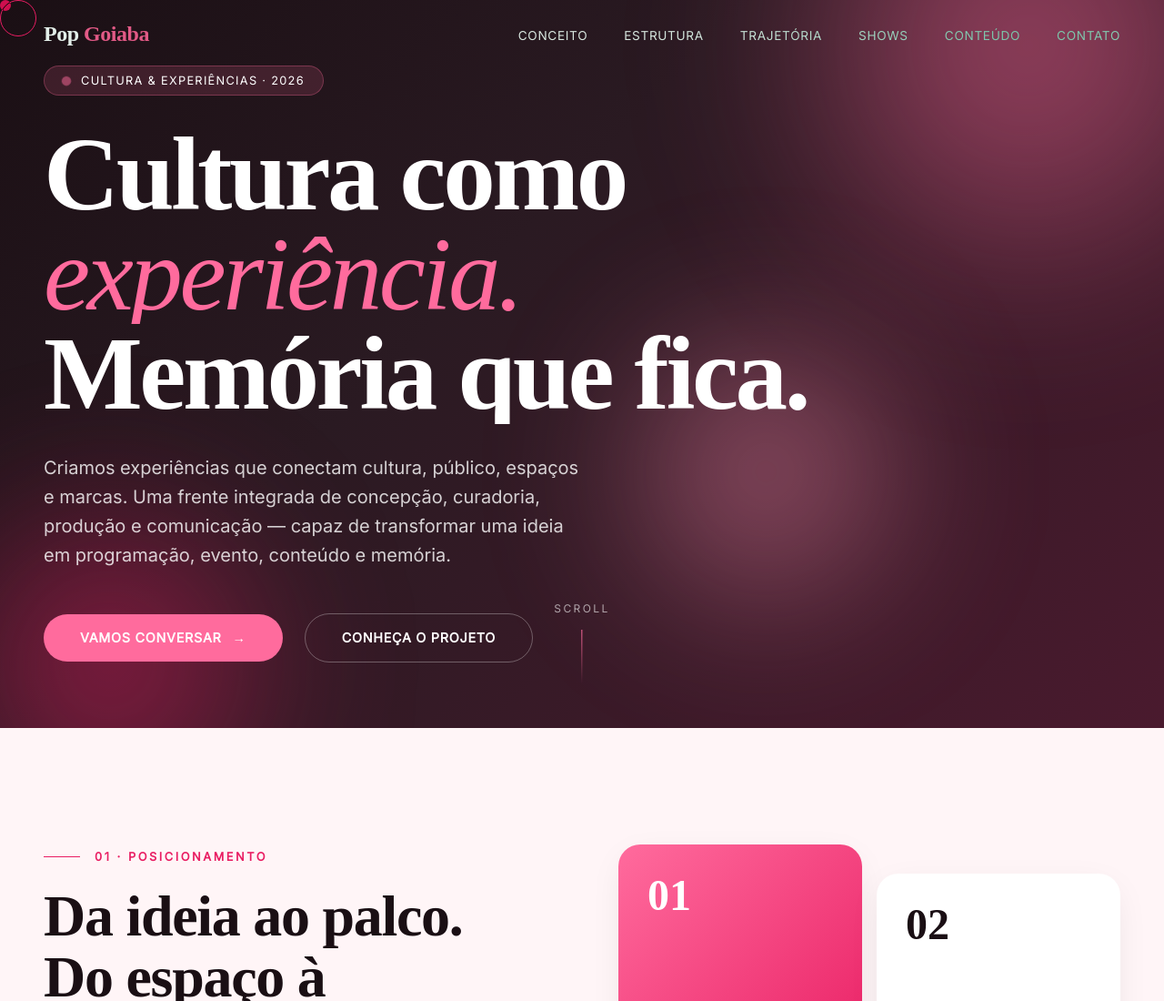
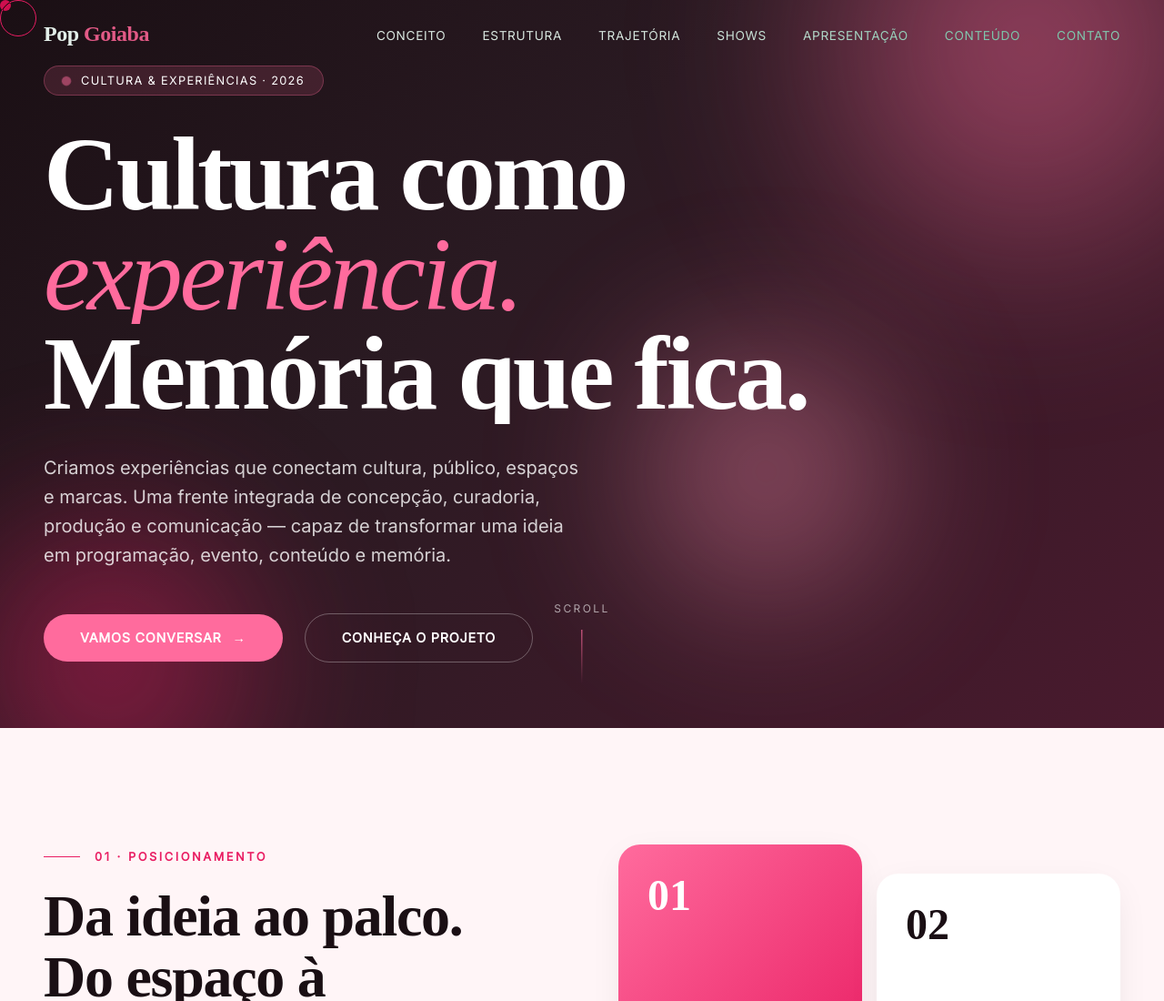
Before and after one commit to super-lerin/popgoiaba, a plain HTML site: page index.html in a window 1280 px wide. Shown: the top 1100 px of the page at 91% size. Drawn offline with Linux system fonts and the light colour scheme; a small style sheet from the web is missing.

Commit message:
Add files via upload

```diff
--- a/index.html
+++ b/index.html
@@ -1115,6 +1115,7 @@
     <li><a href="#estrutura">Estrutura</a></li>
     <li><a href="#trajetoria">Trajetória</a></li>
     <li><a href="#musica">Shows</a></li>
+    <li><a href="apresentacao.html">Apresentação</a></li>
     <li><a href="#conteudo">Conteúdo</a></li>
     <li><a href="#contato">Contato</a></li>
   </ul>
```
